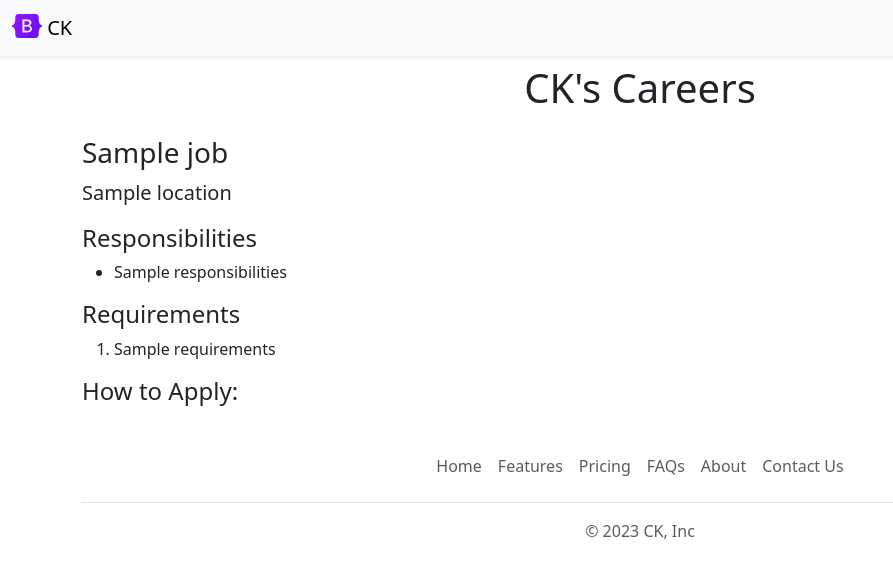
After one commit to ck-h/career-app-v2, a Flask app: template templates/jobpage.html in a window 1280 px wide. The commit adds this page. Shown: the top 578 px of the page, without its empty margins (0-893 px from the left). Run offline with Flask 3, Linux system fonts and the light colour scheme; the template is opened without the code that fills it: most values are stand-ins (such as "Sample title", 1, 10 or a date in 2020).

Commit message:
dynamic pages for each job

```diff
--- a/app.py
+++ b/app.py
@@ -1,5 +1,5 @@
 from flask import Flask, render_template, request, redirect, url_for, jsonify
-from database import load_jobs_from_db
+from database import load_jobs_from_db, load_job_from_db
 from sqlalchemy import text
 import asyncio
 
@@ -38,7 +38,7 @@ JOBS = [
 def index():
     jobs = asyncio.run(load_jobs_from_db())
     # print(jobs)
-    return render_template('home.html', jobs=jobs, company_name='CK')
+    return render_template('home.html', jobs=jobs)
     # return "jobs"
 
 
@@ -48,5 +48,14 @@ def list_jobs():
     return jsonify(jobs)
 
 
+@app.route('/job/<id>')
+def show_job(id):
+    job = asyncio.run(load_job_from_db(id))
+
+    if not job:
+        return "Not Found", 404
+    return render_template('jobpage.html', job=job)
+
+
 if __name__ == '__main__':
     app.run(host='0.0.0.0', debug=True)
--- /dev/null
+++ b/templates/bootstrap.html
@@ -0,0 +1,4 @@
+<meta charset="UTF-8">
+<meta http-equiv="X-UA-Compatible" content="IE=edge">
+<meta name="viewport" content="width=device-width, initial-scale=1.0">
+<link href="https://cdn.jsdelivr.net/npm/bootstrap@5.3.3/dist/css/bootstrap.min.css" rel="stylesheet" integrity="sha384-QWTKZyjpPEjISv5WaRU9OFeRpok6YctnYmDr5pNlyT2bRjXh0JMhjY6hW+ALEwIH" crossorigin="anonymous">
--- a/templates/jobitem.html
+++ b/templates/jobitem.html
@@ -7,6 +7,7 @@
 		{% endif %}
 	</div>
 	<div class='col-2 padding-right:16px'>
-		<a href="mailto:hello@jovian.ai?subject=Application for {{ job['title'] }}" type="button" class="btn btn-outline-primary">Apply</a>
+		<a href="mailto:hello@jovian.ai?subject=Application for {{ job['title'] }}" type="button" class="btn btn-outline-primary">Mail to</a>
+		<a href="/job/{{ job['id'] }}" type="button" class="btn btn-outline-primary">Apply</a>
 	</div>
 </div>
--- /dev/null
+++ b/templates/jobpage.html
@@ -0,0 +1,35 @@
+<!DOCTYPE html>
+<html lang="en">
+<head>
+	<title>{{ job.title }}</title>
+	{% include 'bootstrap.html' %}
+</head>
+<body>
+	{% include 'nav.html' %}
+
+	<div class='container'>
+		<h1 class='text-center mt-2 mb-4'>CK's Careers</h1>
+		<h3 class='mb-2'>{{ job.title }}</h3>
+		<p class='lead mt-0'>{{ job.location }}</p>
+		<h4>Responsibilities</h4>
+		<ul>
+			{% for line in job.responsibilities.split('\n') %}
+				<li>{{ line }}</li>
+			{% endfor %}
+		</ul>
+		<h4>Requirements</h4>
+		<ol>
+			{% for line in job.requirements.split('\n') %}
+				<li>{{ line }}</li>
+			{% endfor %}
+		</ol>
+		{% if 'salary' in job %}
+			<h4>Salary</h4>
+			<p>{{ job.currency }} {{ job.salary }}</p>
+		{% endif %}
+		<h4>How to Apply:</h4>
+	</div>
+
+	{% include 'footer.html' %}
+</body>
+</html>
--- a/templates/nav.html
+++ b/templates/nav.html
@@ -1,6 +1,6 @@
 <nav class="navbar bg-body-tertiary shadow-sm fixed-top">
   <div class="container-fluid">
-    <a class="navbar-brand" href="#">
+    <a class="navbar-brand" href="/">
       <img src="/static/bootstrap-logo.svg" alt="Logo" width="30" height="24" class="d-inline-block align-text-top">
       CK
     </a>
```
Also changed, not shown: database.py (+18 -0 lines), templates/home.html (+2 -5 lines).
